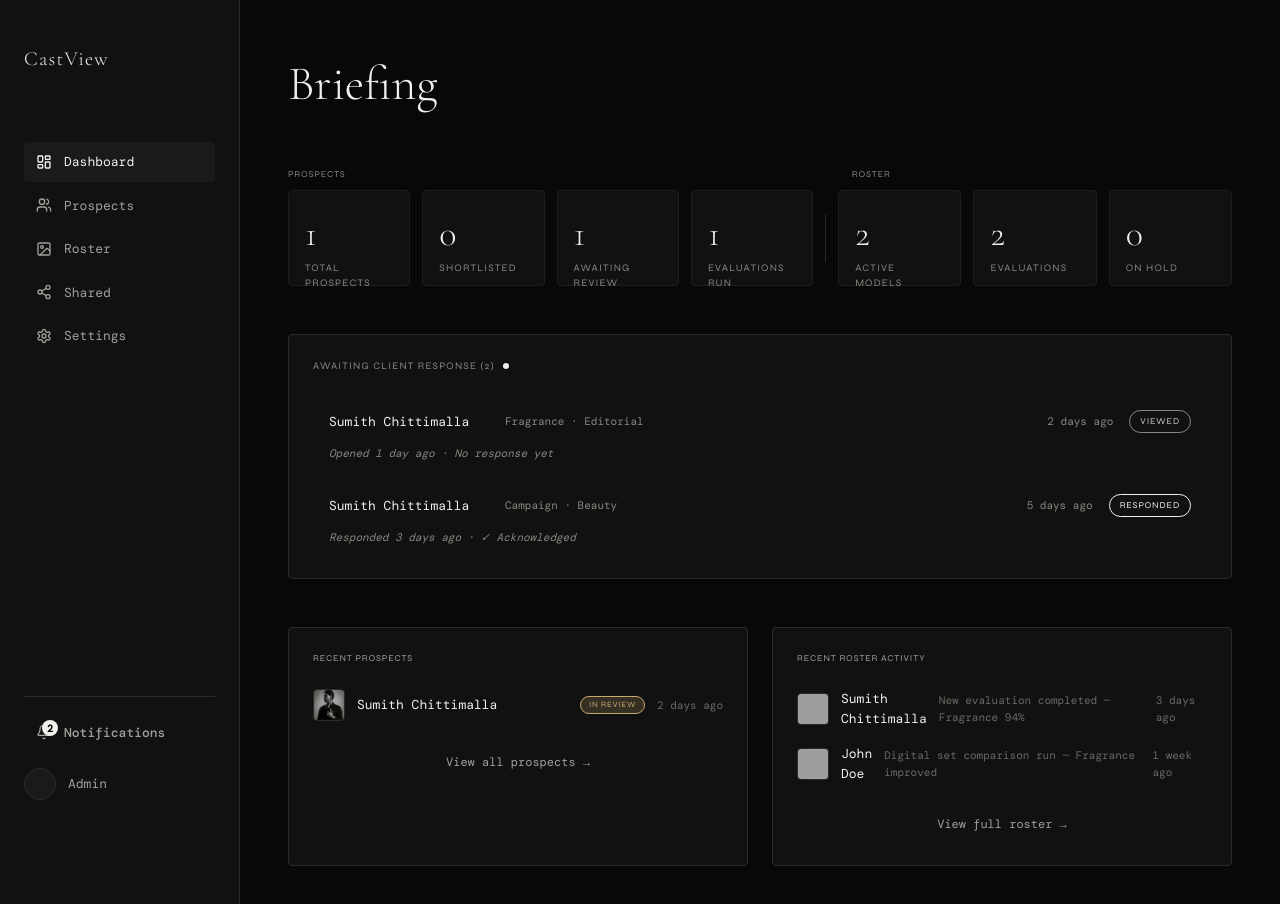
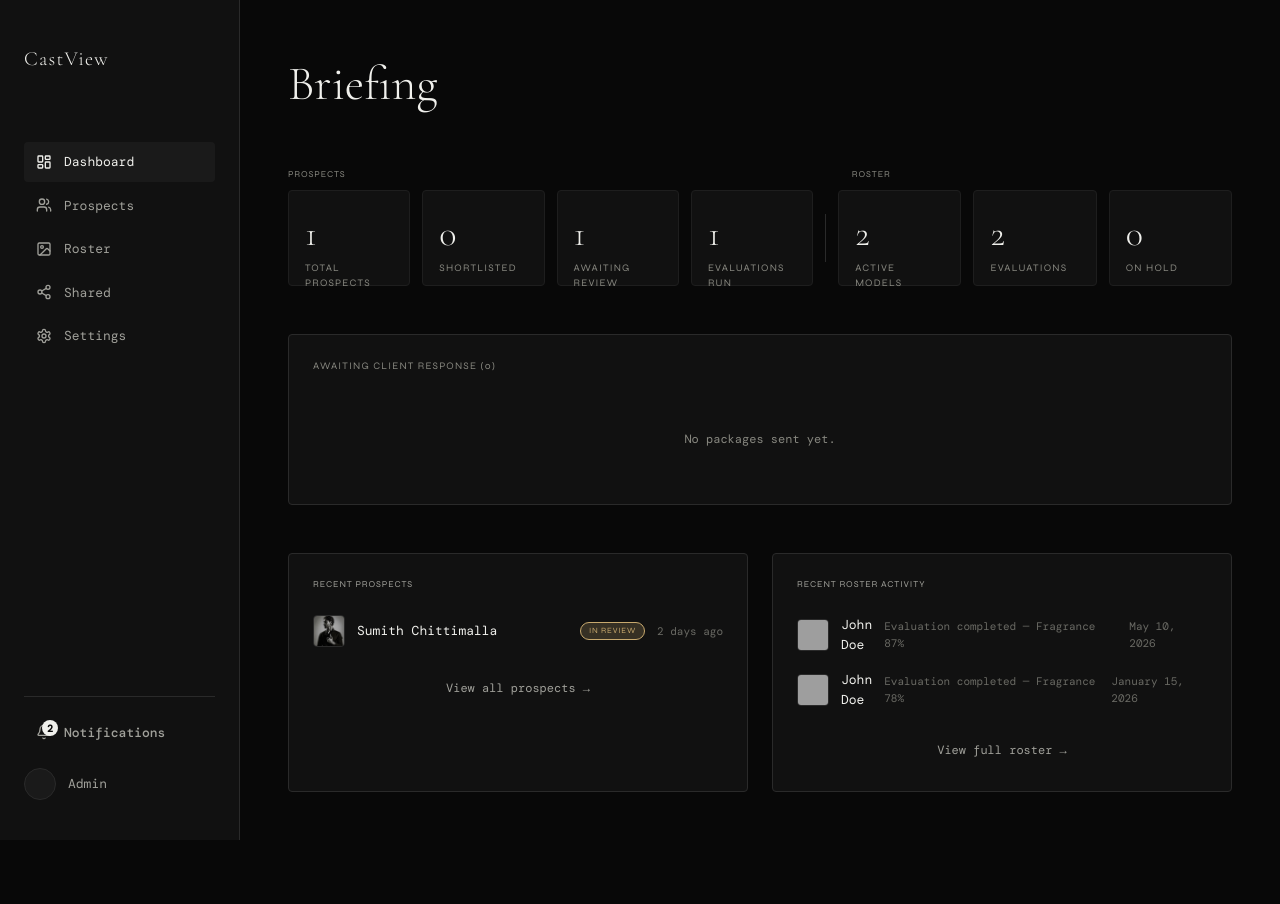
Before and after one commit to sumithproductive-ai/CastView, a React (Vite) app in the folder app/: page / in a window 1280 px wide. Shown: the top 904 px of the page. After the commit the page ends 840 px from the top, so only its background shows below. Built offline with nearby package versions, Linux system fonts and the light colour scheme; grey boxes are pictures that could not be loaded; a web font is replaced by a local one.

Commit message:
Update Dashboard.tsx

```diff
--- a/app/src/app/components/Dashboard.tsx
+++ b/app/src/app/components/Dashboard.tsx
@@ -15,26 +15,6 @@ interface ClientResponse {
   openedTime?: string;
   responseTime?: string;
 }
-
-const clientResponses: ClientResponse[] = [
-  {
-    id: '1',
-    prospectName: 'Sumith Chittimalla',
-    contexts: 'Fragrance · Editorial',
-    sentTime: '2 days ago',
-    status: 'VIEWED',
-    openedTime: '1 day ago',
-  },
-  {
-    id: '2',
-    prospectName: 'Sumith Chittimalla',
-    contexts: 'Campaign · Beauty',
-    sentTime: '5 days ago',
-    status: 'RESPONDED',
-    openedTime: '4 days ago',
-    responseTime: '3 days ago',
-  },
-];
 
 function submissionDateRank(submissionDate: string): number {
   const value = submissionDate.toLowerCase().trim();
@@ -60,26 +40,10 @@ type RosterActivityItem = {
   image: string;
 };
 
-const rosterActivity: RosterActivityItem[] = [
-  {
-    id: 'sumith-chittimalla-roster',
-    name: 'Sumith Chittimalla',
-    activity: 'New evaluation completed — Fragrance 94%',
-    timeAgo: '3 days ago',
-    image: 'https://i.imgur.com/F70z8kX.jpg',
-  },
-  {
-    id: 'john-doe-roster',
-    name: 'John Doe',
-    activity: 'Digital set comparison run — Fragrance improved',
-    timeAgo: '1 week ago',
-    image: 'https://images.unsplash.com/photo-1500648767791-00dcc994a43e?w=400&q=80',
-  },
-];
-
 export function Dashboard() {
   const { prospects } = useProspects();
   const { models } = useRoster();
+  const clientResponses: ClientResponse[] = [];
 
   const activeModelsCount = models.filter(
     (m) => m.status === 'ACTIVE'
@@ -118,6 +82,25 @@ export function Dashboard() {
         .slice(0, 3),
     [prospects],
   );
+
+  const rosterActivity = useMemo(() => {
+    return models
+      .flatMap((model) =>
+        model.digitalSets.flatMap((ds) =>
+          ds.evaluations.map((ev) => ({
+            id: model.id,
+            name: model.name,
+            image: model.image,
+            activity: ev.contexts.length > 0
+              ? `Evaluation completed — ${ev.contexts[0].context} ${ev.contexts[0].alignmentScore}%`
+              : 'Evaluation completed',
+            timeAgo: ev.completedAt,
+          }))
+        )
+      )
+      .sort((a, b) => b.timeAgo.localeCompare(a.timeAgo))
+      .slice(0, 3);
+  }, [models]);
 
   return (
     <div className="p-[20px] md:p-[48px]">
```
